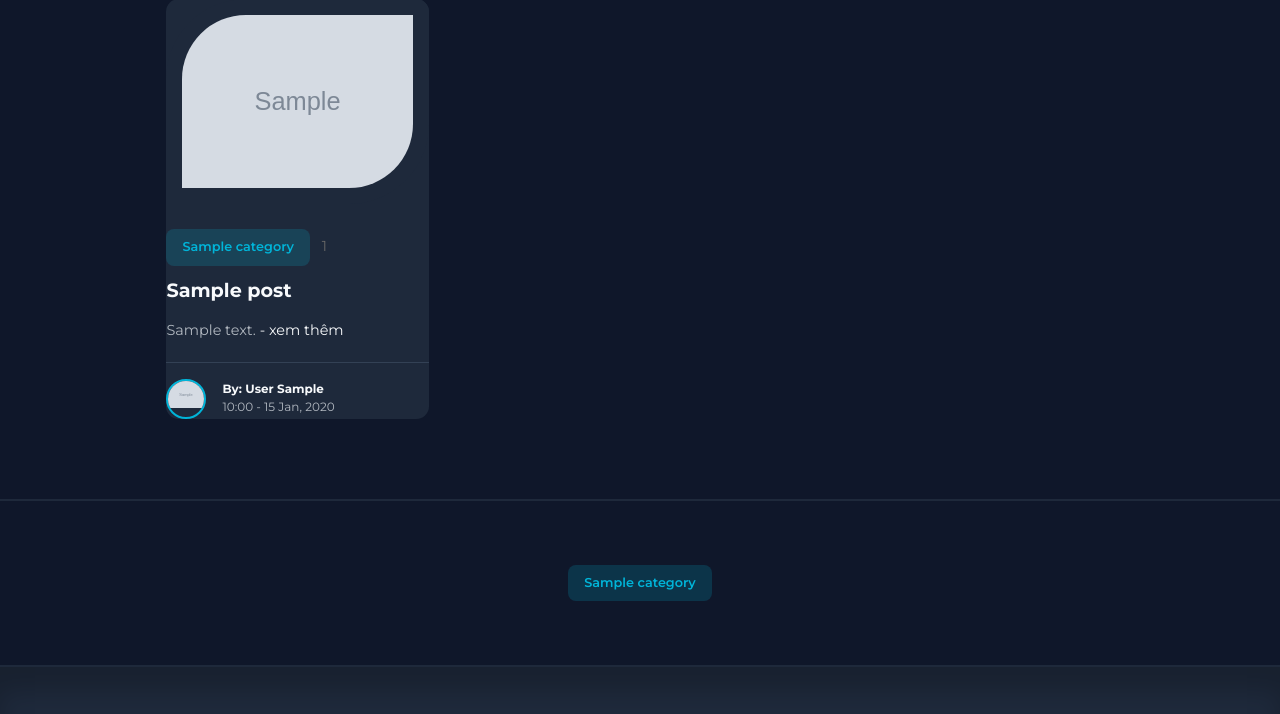
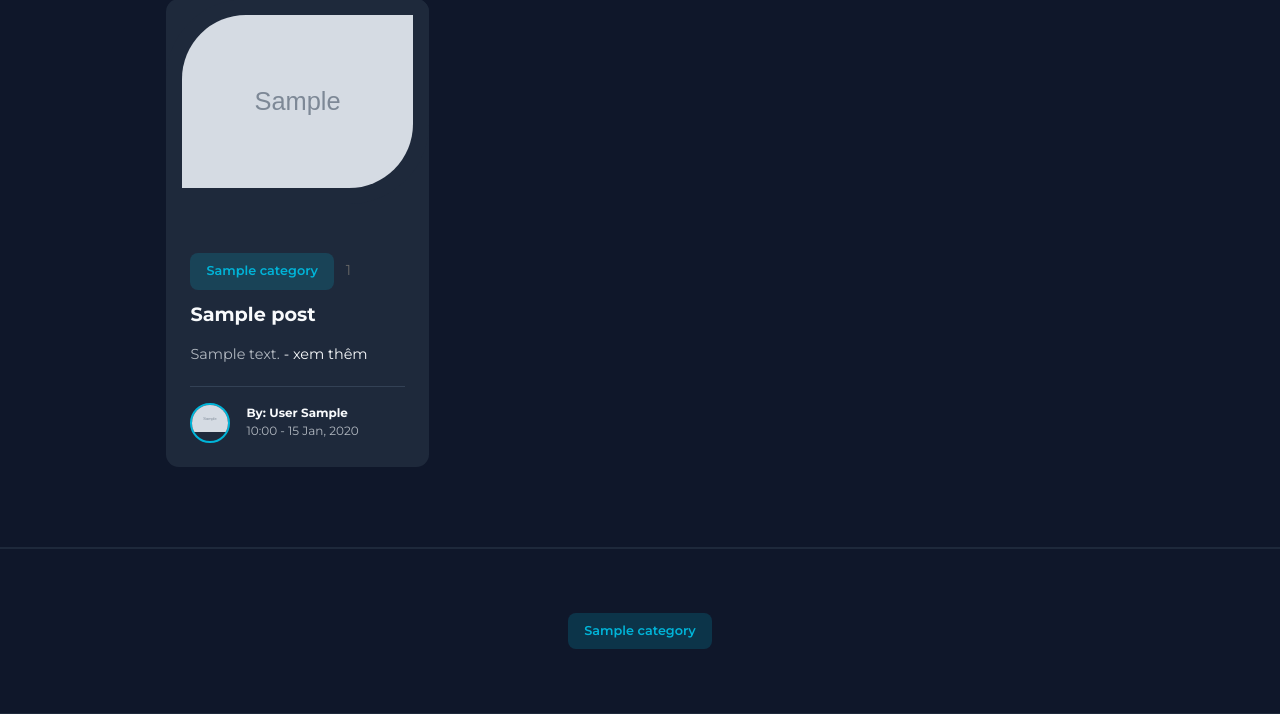
Before and after one commit to Broky2022/Blog_App, a PHP site: page /Blog_App/ in a window 1280 px wide. Shown: the part 566-1280 px from the top of the page. Run offline with PHP 8.4, Linux system fonts and the light colour scheme; tables that the repository leaves empty or names only in its code hold one stand-in row (values such as "Sample post"); grey boxes marked "Sample" are stand-in pictures.

Commit message:
[UPDATE] điều chỉnh phần đệm cho nội dung bài đăng và thêm phần đệm để có khoảng cách tốt hơn trong thông tin bài đăng

```diff
--- a/css/style.css
+++ b/css/style.css
@@ -375,7 +375,7 @@ nav button {
 }
 
 .posts_container .post__content {
-    padding: 1.5rem;
+    padding: 2rem;
     background: var(--color-gray-900);
 }
 
@@ -414,6 +414,11 @@ nav button {
 
 .posts_container .post:hover .post__author-avatar {
     border-color: var(--color-white);
+}
+
+/* Adjusting padding for better spacing between text and post edges */
+.posts_container .post__infor {
+    padding: 1.5rem;
 }
 
 .category__buttons {
```
